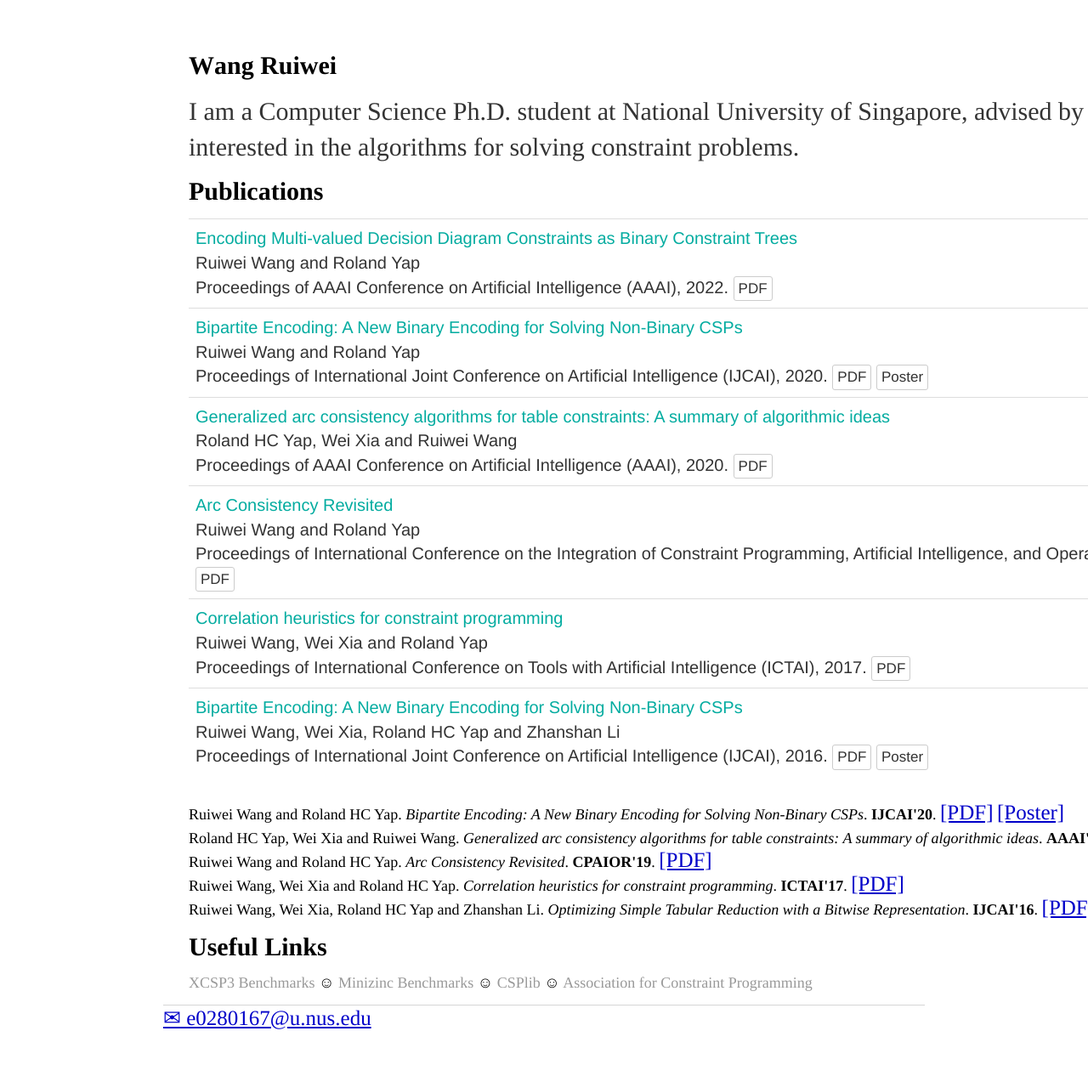
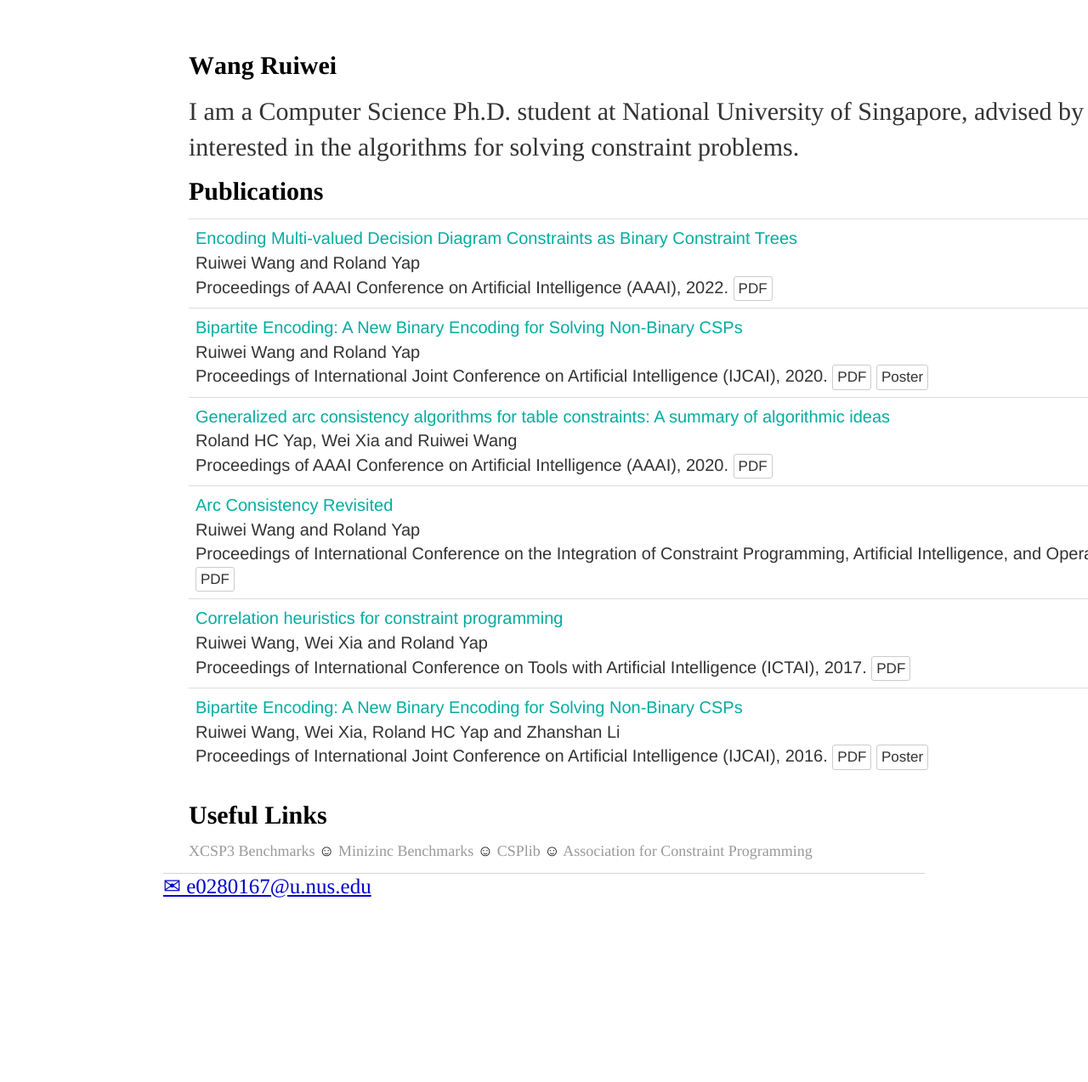
Before and after one commit to WangRuiwei/WangRuiwei.github.io, a Jekyll site: the page built from index.html, in a window 1280 px wide. Shown: the whole page at 85% size. Built offline with Jekyll 4.4.1, drawn with Linux system fonts in a browser that asks for light colours; after the commit the page ends 1118 px from its top, so only the background shows below that.

Commit message:
Update index.html

```diff
--- a/index.html
+++ b/index.html
@@ -92,13 +92,6 @@ Ruiwei Wang, Wei Xia, Roland HC Yap and Zhanshan Li
 </tbody>
 </table>
 
-<p class="p3">
-Ruiwei Wang and Roland HC Yap. <i>Bipartite Encoding: A New Binary Encoding for Solving Non-Binary CSPs</I>. <b>IJCAI'20</b>. <a href="https://www.ijcai.org/Proceedings/2020/0165.pdf"><span class="s2">[PDF]</span></a> <a href="https://WangRuiwei.github.io/papers/poster.pdf"><span class="s2">[Poster]</span></a><br>
-Roland HC Yap, Wei Xia and Ruiwei Wang. <i>Generalized arc consistency algorithms for table constraints: A summary of algorithmic ideas</I>. <b>AAAI'20</b>. <a href="https://aaai.org/ojs/index.php/AAAI/article/view/7086/6940"><span class="s2">[PDF]</span></a><br>
-Ruiwei Wang and Roland HC Yap. <i>Arc Consistency Revisited</I>. <b>CPAIOR'19</b>. <a href="https://WangRuiwei.github.io/papers/Arc_Consistency_Revisited.pdf"><span class="s2">[PDF]</span></a><br>
-Ruiwei Wang, Wei Xia and Roland HC Yap. <i>Correlation heuristics for constraint programming</I>. <b>ICTAI'17</b>. <a href="https://arxiv.org/pdf/1805.02205.pdf"><span class="s2">[PDF]</span></a><br>
-Ruiwei Wang, Wei Xia, Roland HC Yap and Zhanshan Li. <i>Optimizing Simple Tabular Reduction with a Bitwise Representation</i>. <b>IJCAI'16</b>. <a href="https://www.ijcai.org/Proceedings/16/Papers/117.pdf"><span class="s2">[PDF]</span></a><a href="https://WangRuiwei.github.io/papers/strbit-poster.pdf"><span class="s2">[Poster]</span></a><br>
-</p>
 <h2 style="margin: 0.0px 0.0px 15.4px 0.0px; line-height: 25.0px; font: 21.0px Times; color: #000000; -webkit-text-stroke: #000000"><span class="s1"><b>Useful Links</b></span></h2>
 <p class="p3">
 <a href="http://www.xcsp.org/">   XCSP3 Benchmarks    </a> <span>&#9786;</span>  <a href="https://www.minizinc.org/">    Minizinc Benchmarks   </a> <span>&#9786;</span> <a href="http://www.csplib.org/">  CSPlib  </a> <span>&#9786;</span> <a href="https://www.a4cp.org/">  Association for Constraint Programming  </a><br>
```
